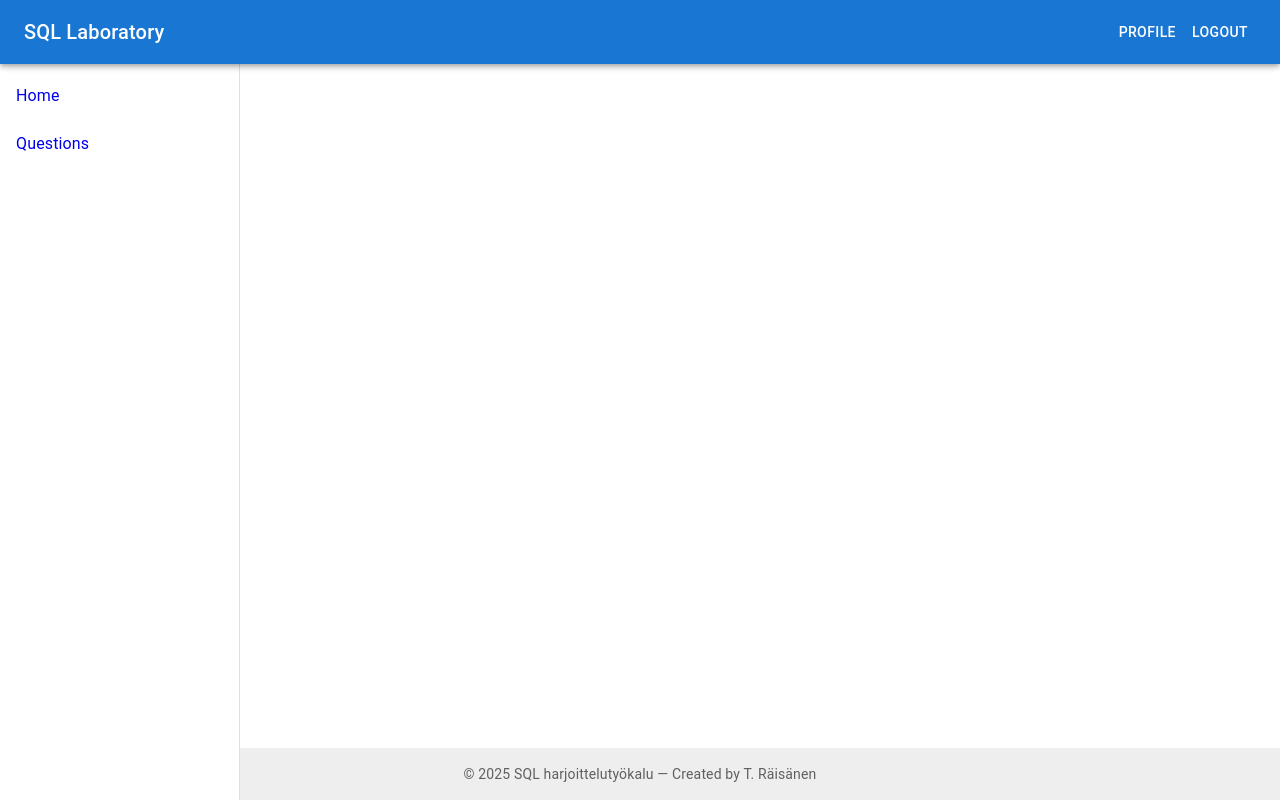
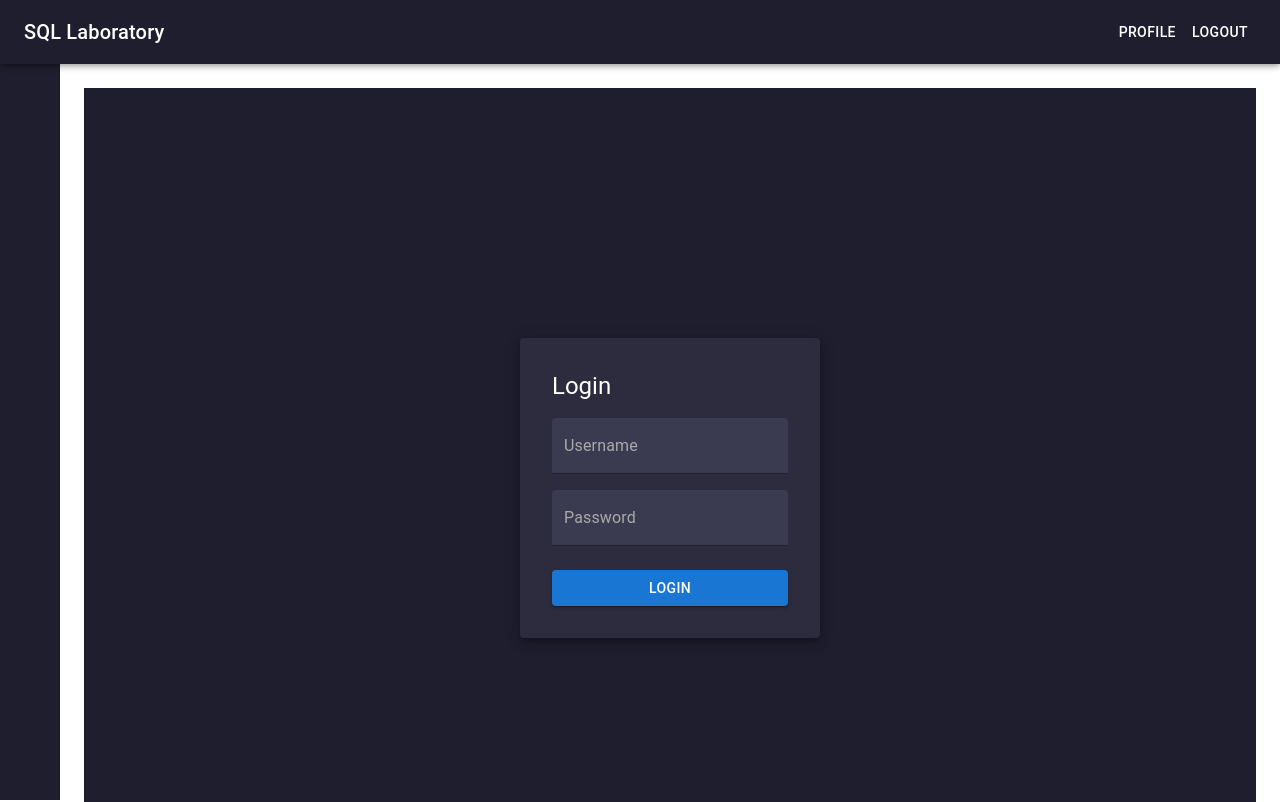
Before and after one commit to TeeAr00/sql-project, a React (Create React App) app in the folder sql-project/: page /Login in a window 1280 px wide. Shown: the top 802 px of the page. Built offline with nearby package versions, Linux system fonts and the light colour scheme.

Commit message:
loginPage ja ui viilausta
UI muutoksia
alustava kirjautumissivu, ilman autentikointia vielä

```diff
--- a/sql-project/src/components/App.js
+++ b/sql-project/src/components/App.js
@@ -9,8 +9,9 @@ import NavBar from './NavBar';
 import SideBar from './SideBar';
 import Questions from './Questions';
 import Profile from './Profile';
+import Login from './Login';
 
-//databasen testausta varten tehty haku, posituu
+//databasen testausta varten tehty haku, poistuu
 function HomePage() {
   const [persons, setPersons] = useState([]);
 
@@ -45,8 +46,9 @@ function App() {
             <Toolbar />
             <Routes>
               <Route path="/" element={<HomePage />} />
+              <Route path="/Login" element={<Login />} />
               <Route path="/Questions" element={<Questions />} />
-              <Route path="/profile" element={<Profile />} />
+              <Route path="/Profile" element={<Profile />} />
             </Routes>
           </Box>
         </Box>
--- /dev/null
+++ b/sql-project/src/components/Login.js
@@ -0,0 +1,58 @@
+import React, { useState } from 'react';
+import { Box, Button, TextField, Typography, Paper } from '@mui/material';
+import { useNavigate } from 'react-router-dom';
+
+function LoginPage() {
+  const [username, setUsername] = useState('');
+  const [password, setPassword] = useState('');
+  const navigate = useNavigate();
+
+  const handleLogin = () => {
+    // autentikointi tulee myöhemmin
+    navigate('/');
+  };
+
+  return (
+    <Box
+      sx={{
+        height: '100vh',
+        display: 'flex',
+        justifyContent: 'center',
+        alignItems: 'center',
+        bgcolor: '#1e1e2f',
+      }}
+    >
+      <Paper elevation={6} sx={{ p: 4, width: 300, bgcolor: '#2c2c3e', color: '#fff' }}>
+        <Typography variant="h5" sx={{ mb: 2 }}>
+          Login
+        </Typography>
+        <TextField
+          label="Username"
+          variant="filled"
+          fullWidth
+          sx={{ mb: 2 }}
+          InputProps={{ sx: { bgcolor: '#3a3a50', color: '#fff' } }}
+          InputLabelProps={{ sx: { color: '#aaa' } }}
+          value={username}
+          onChange={(e) => setUsername(e.target.value)}
+        />
+        <TextField
+          label="Password"
+          type="password"
+          variant="filled"
+          fullWidth
+          sx={{ mb: 3 }}
+          InputProps={{ sx: { bgcolor: '#3a3a50', color: '#fff' } }}
+          InputLabelProps={{ sx: { color: '#aaa' } }}
+          value={password}
+          onChange={(e) => setPassword(e.target.value)}
+        />
+        <Button variant="contained" fullWidth onClick={handleLogin}>
+          Login
+        </Button>
+      </Paper>
+    </Box>
+  );
+}
+
+export default LoginPage;
--- a/sql-project/src/components/NavBar.js
+++ b/sql-project/src/components/NavBar.js
@@ -4,16 +4,39 @@ import { Link } from 'react-router-dom';
 
 function NavBar() {
   return (
-    <AppBar position="fixed" sx={{ zIndex: (theme) => theme.zIndex.drawer + 1 }}>
+    <AppBar
+      position="fixed"
+      sx={{
+        zIndex: (theme) => theme.zIndex.drawer + 1,
+        bgcolor: '#1e1e2f',
+        color: '#ffffff',
+      }}
+    >
       <Toolbar>
         <Typography variant="h6" noWrap sx={{ flexGrow: 1 }}>
           SQL Laboratory
         </Typography>
         <Box>
-          <Button component={Link} to="/profile" color="inherit">
+          <Button
+            component={Link}
+            to="/profile"
+            sx={{
+              color: '#ffffff',
+              '&:hover': {
+                backgroundColor: '#2c2c3e',
+              },
+            }}
+          >
             Profile
           </Button>
-          <Button color="inherit">
+          <Button
+            sx={{
+              color: '#ffffff',
+              '&:hover': {
+                backgroundColor: '#2c2c3e',
+              },
+            }}
+          >
             Logout
           </Button>
         </Box>
--- a/sql-project/src/components/SideBar.js
+++ b/sql-project/src/components/SideBar.js
@@ -1,30 +1,82 @@
 import React from 'react';
-import { Drawer, List, ListItem, ListItemText, Box } from '@mui/material';
-import { Link } from 'react-router-dom';
+import {
+  Drawer,
+  List,
+  ListItemButton,
+  ListItemText,
+  Box,
+  Tooltip,
+} from '@mui/material';
+import { Link, useLocation } from 'react-router-dom';
 
 const drawerWidth = 240;
+const collapsedWidth = 60;
 
-function SideBar (){
-    return (
-        <Drawer
+function SideBar() {
+  const location = useLocation();
+  const menuItems = [
+    { text: 'Home', path: '/' },
+    { text: 'Questions', path: '/questions' },
+  ];
+
+  return (
+    <Drawer
       variant="permanent"
       sx={{
-        width: drawerWidth,
-        flexShrink: 0,
+        width: collapsedWidth,
+        transition: 'width 0.3s',
+        overflowX: 'hidden',
+        '&:hover': {
+          width: drawerWidth,
+        },
         '& .MuiDrawer-paper': {
-          width: drawerWidth,
+          width: collapsedWidth,
+          bgcolor: '#1e1e2f',
+          color: '#ffffff',
+          overflowX: 'hidden',
+          transition: 'width 0.3s',
           boxSizing: 'border-box',
+          '&:hover': {
+            width: drawerWidth,
+          },
         },
       }}
     >
       <Box sx={{ mt: 8 }}>
         <List>
-          <ListItem button component={Link} to="/">
-            <ListItemText primary="Home" />
-          </ListItem>
-          <ListItem button component={Link} to="/questions">
-            <ListItemText primary="Questions" />
-          </ListItem>
+          {menuItems.map(item => (
+            <Tooltip title={item.text} placement="right" key={item.text}>
+              <ListItemButton
+                component={Link}
+                to={item.path}
+                selected={location.pathname === item.path}
+                sx={{
+                  justifyContent: 'flex-start',
+                  px: 2.5,
+                  '&.Mui-selected': {
+                    bgcolor: '#333354',
+                  },
+                  '&.Mui-selected:hover': {
+                    bgcolor: '#444467',
+                  },
+                  '&:hover': {
+                    bgcolor: '#2c2c3e',
+                  },
+                }}
+              >
+                <ListItemText
+                  primary={item.text}
+                  sx={{
+                    opacity: 0,
+                    transition: 'opacity 0.3s',
+                    '.MuiDrawer-root:hover &': {
+                      opacity: 1,
+                    },
+                  }}
+                />
+              </ListItemButton>
+            </Tooltip>
+          ))}
         </List>
       </Box>
     </Drawer>
```
